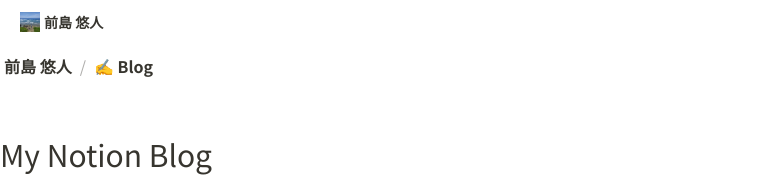
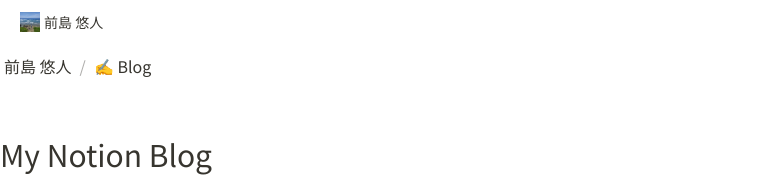
Before and after one commit to maejimayuto/super-notion-blog, a Next.js app: page /blog in a window 1280 px wide. Shown: the top 177 px of the page, without its empty margins (0-775 px from the left). Built offline with nearby package versions, Linux system fonts and the light colour scheme.

Commit message:
fix: topic path and header style

```diff
--- a/src/components/header.tsx
+++ b/src/components/header.tsx
@@ -5,7 +5,7 @@
   return (
     <div className="flex sticky top-0 z-50 items-center py-1 px-4 h-11 text-sm bg-white shadow-sm md:shadow-none">
       <Link href="/" passHref>
-        <a className="flex items-center py-1 px-1 text-fg hover:text-fg hover:bg-fg-0 rounded border-0">
+        <a className="flex items-center py-1 px-1 font-normal text-fg hover:text-fg hover:bg-fg-0 rounded border-0">
           <Image
             src="/images/maejima.jpg"
             height={20}
--- a/src/components/topic-path.tsx
+++ b/src/components/topic-path.tsx
@@ -4,13 +4,13 @@
   return (
     <div className={`flex items-center py-1 h-11 bg-white ${className}`}>
       <Link href="/" passHref>
-        <a className="flex items-center py-1 px-1 text-fg hover:text-fg hover:bg-fg-0 rounded border-0">
+        <a className="flex items-center py-1 px-1 font-normal text-fg hover:text-fg hover:bg-fg-0 rounded border-0">
           前島 悠人
         </a>
       </Link>
       <div className="px-1 text-fg-2">/</div>
       <Link href="/blog" passHref>
-        <a className="flex items-center py-1 px-1 text-fg hover:text-fg hover:bg-fg-0 rounded border-0">
+        <a className="flex items-center py-1 px-1 font-normal text-fg hover:text-fg hover:bg-fg-0 rounded border-0">
           {paths[0]}
         </a>
       </Link>
@@ -18,7 +18,7 @@
         <>
           <div className="px-1 text-fg-2">/</div>
           <Link href="/" passHref>
-            <a className="flex items-center py-1 px-1 text-fg hover:text-fg hover:bg-fg-0 rounded border-0">
+            <a className="flex items-center py-1 px-1 font-normal text-fg hover:text-fg hover:bg-fg-0 rounded border-0">
               {paths[1]}
             </a>
           </Link>
```
